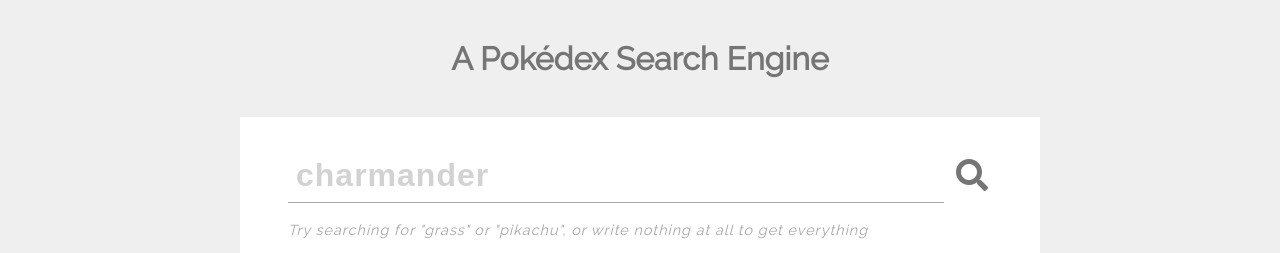
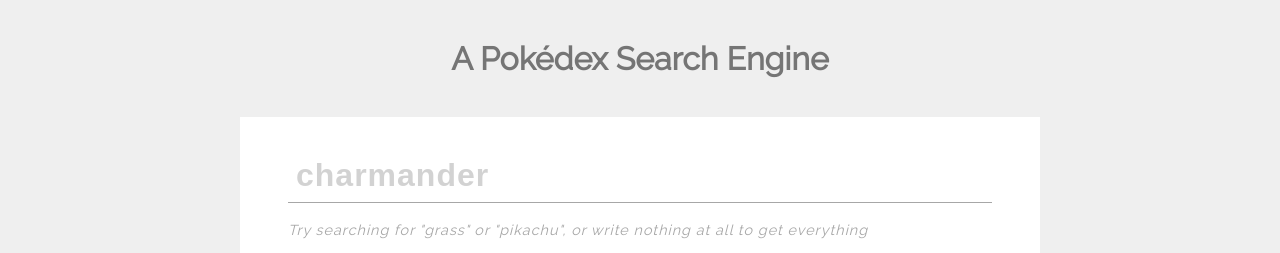
Before and after one commit to AdamGaidi/IT2810-P4-database-search-catalog, a React (Create React App) app: page / in a window 1280 px wide. Shown: the top 253 px of the page. Built offline with nearby package versions, Linux system fonts and the light colour scheme; no server answers.

Commit message:
Remove search button (redundant) and fix error on enter in form.

```diff
--- a/src/containers/SearchForm.js
+++ b/src/containers/SearchForm.js
@@ -27,14 +27,6 @@
               placeholder="charmander"
             />
           </div>
-
-          <button
-            className="SearchForm__submit"
-            type="submit"
-            disabled={pristine || submitting}
-          >
-            <FontAwesome icon="search" />
-          </button>
         </div>
         <p className="SearchForm__help-text">
           Try searching for "grass" or "pikachu", or write nothing at all to get
@@ -83,5 +75,6 @@
 
 export default reduxForm({
   form: "searchForm", // a unique identifier for this form
-  initialValues: { sort: "alphabetical" }
+  initialValues: { sort: "alphabetical" },
+  onSubmit: () => {}
 })(SearchForm);
```
